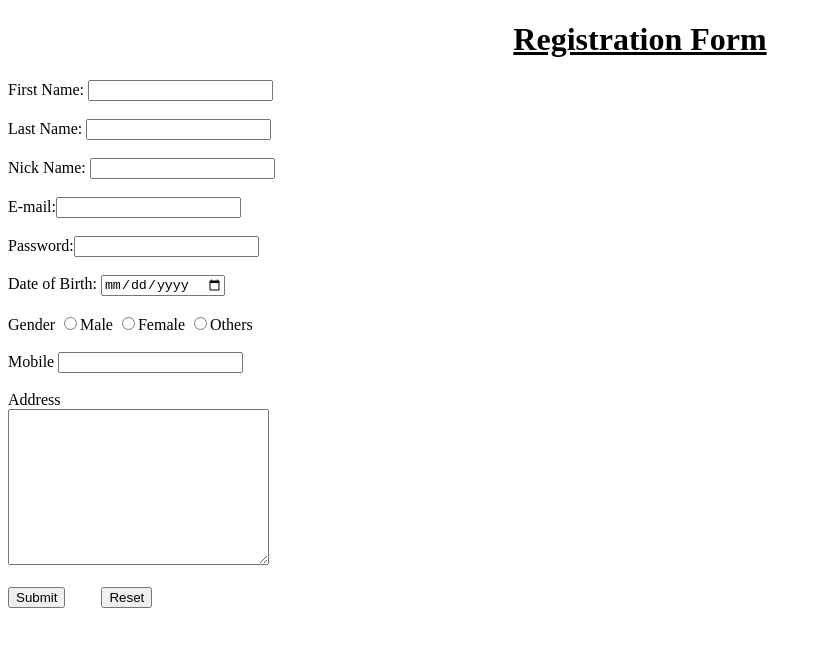
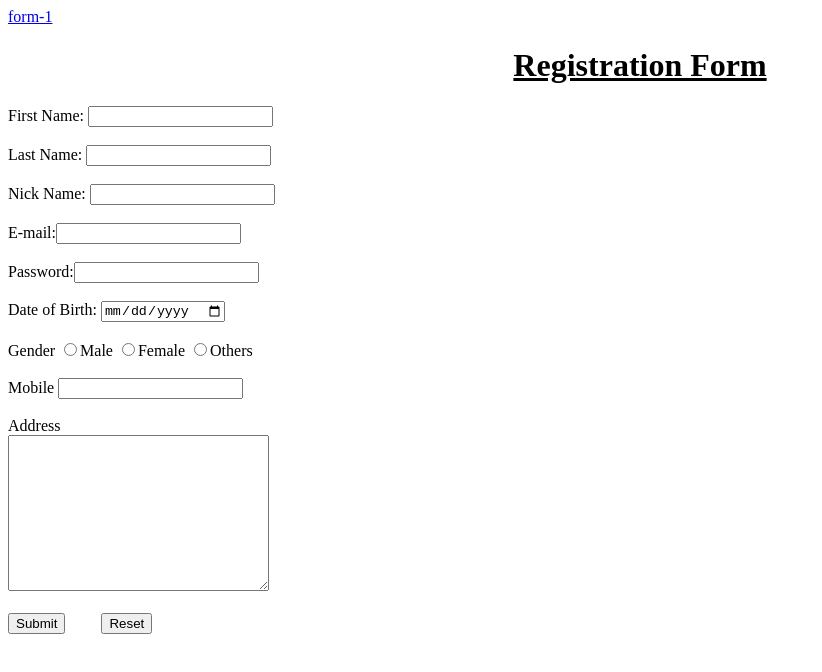
Before and after one commit to tabish-10/assignment-5, a plain HTML site: page assignment-5.html in a window 1280 px wide. Shown: the whole page, without its empty margins (0-822 px from the left). Drawn offline with Linux system fonts and the light colour scheme.

Commit message:
Update assignment-5.html

```diff
--- a/assignment-5.html
+++ b/assignment-5.html
@@ -6,6 +6,7 @@
     <title>Document</title>
 </head>
 <body>
+    <a href ="index.html">form-1</a>
    <center> <h1><u>Registration Form</h1></u></center>
     <form>
         <label for="fname">First Name: </label><input type="text"><br><br>
```
